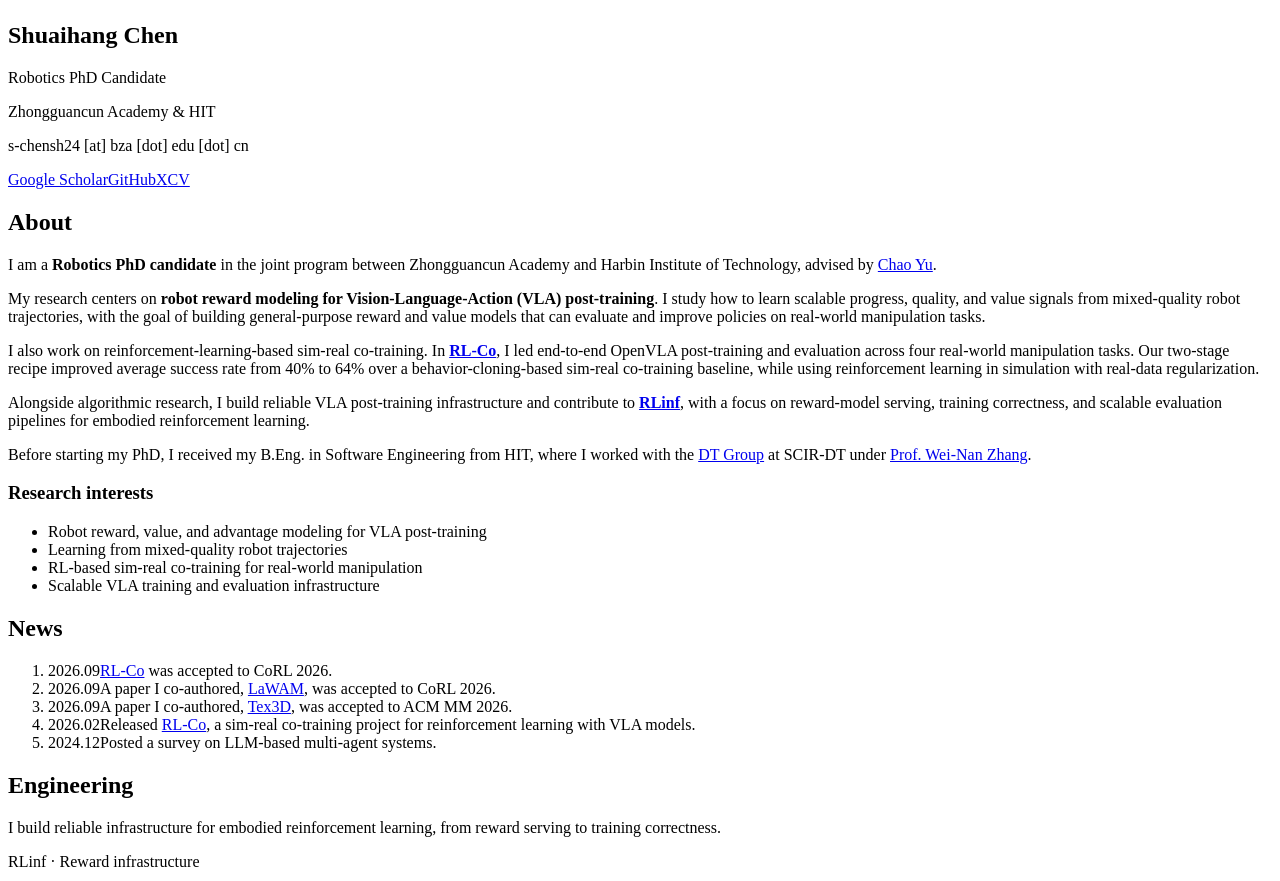
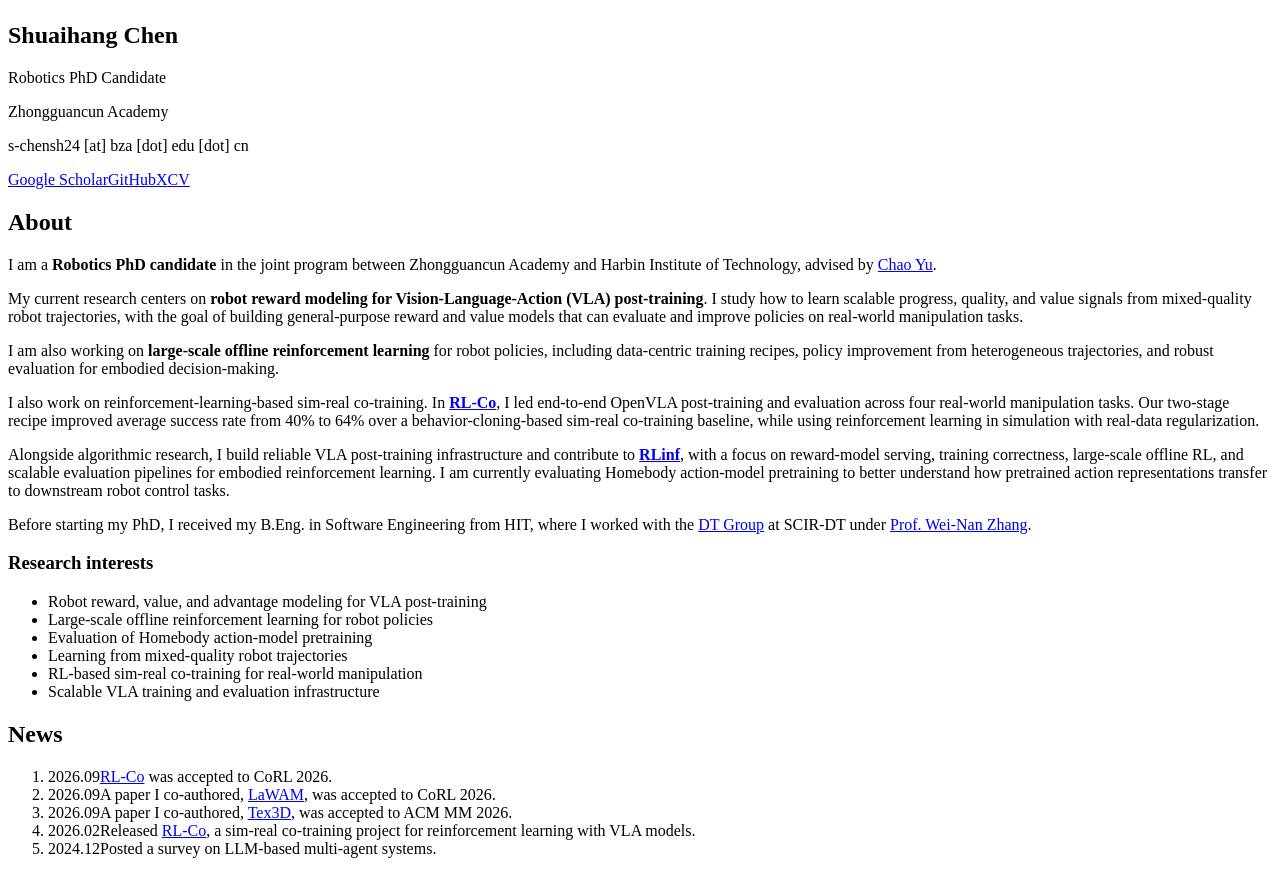
Before and after one commit to bianhua-12/bianhua-12.github.io, a React (Vite) app: page / in a window 1280 px wide. Shown: the part 1300-2181 px from the top of the page. Built offline with nearby package versions, Linux system fonts and the light colour scheme; the HTML template or start-up script is replaced by a standard one.

Commit message:
Update current research focus

```diff
--- a/src/content.ts
+++ b/src/content.ts
@@ -1,8 +1,8 @@
 export const site = {
   title: "Shuaihang Chen",
   role: "Robotics PhD Candidate",
-  affiliation: "Zhongguancun Academy & HIT",
-  bio: "Robot reward modeling, VLA post-training, and reinforcement-learning-based sim-real co-training.",
+  affiliation: "Zhongguancun Academy",
+  bio: "Robot reward modeling, large-scale offline RL, VLA post-training, and action-model pretraining evaluation.",
   links: {
     github: "https://github.com/bianhua-12/",
     scholar: "https://scholar.google.com/citations?user=mvKthu0AAAAJ&hl=zh-CN",
@@ -55,10 +55,17 @@ export const aboutParagraphs: TextSegment[][] = [
     { text: "." },
   ],
   [
-    { text: "My research centers on ", strong: false },
+    { text: "My current research centers on ", strong: false },
     { text: "robot reward modeling for Vision-Language-Action (VLA) post-training", strong: true },
     {
       text: ". I study how to learn scalable progress, quality, and value signals from mixed-quality robot trajectories, with the goal of building general-purpose reward and value models that can evaluate and improve policies on real-world manipulation tasks.",
+    },
+  ],
+  [
+    { text: "I am also working on ", strong: false },
+    { text: "large-scale offline reinforcement learning", strong: true },
+    {
+      text: " for robot policies, including data-centric training recipes, policy improvement from heterogeneous trajectories, and robust evaluation for embodied decision-making.",
     },
   ],
   [
@@ -72,7 +79,7 @@ export const aboutParagraphs: TextSegment[][] = [
     { text: "Alongside algorithmic research, I build reliable VLA post-training infrastructure and contribute to " },
     { text: "RLinf", href: site.links.rlinf, strong: true },
     {
-      text: ", with a focus on reward-model serving, training correctness, and scalable evaluation pipelines for embodied reinforcement learning.",
+      text: ", with a focus on reward-model serving, training correctness, large-scale offline RL, and scalable evaluation pipelines for embodied reinforcement learning. I am currently evaluating Homebody action-model pretraining to better understand how pretrained action representations transfer to downstream robot control tasks.",
     },
   ],
   [
@@ -86,6 +93,8 @@ export const aboutParagraphs: TextSegment[][] = [
 
 export const researchInterests = [
   "Robot reward, value, and advantage modeling for VLA post-training",
+  "Large-scale offline reinforcement learning for robot policies",
+  "Evaluation of Homebody action-model pretraining",
   "Learning from mixed-quality robot trajectories",
   "RL-based sim-real co-training for real-world manipulation",
   "Scalable VLA training and evaluation infrastructure",
```
